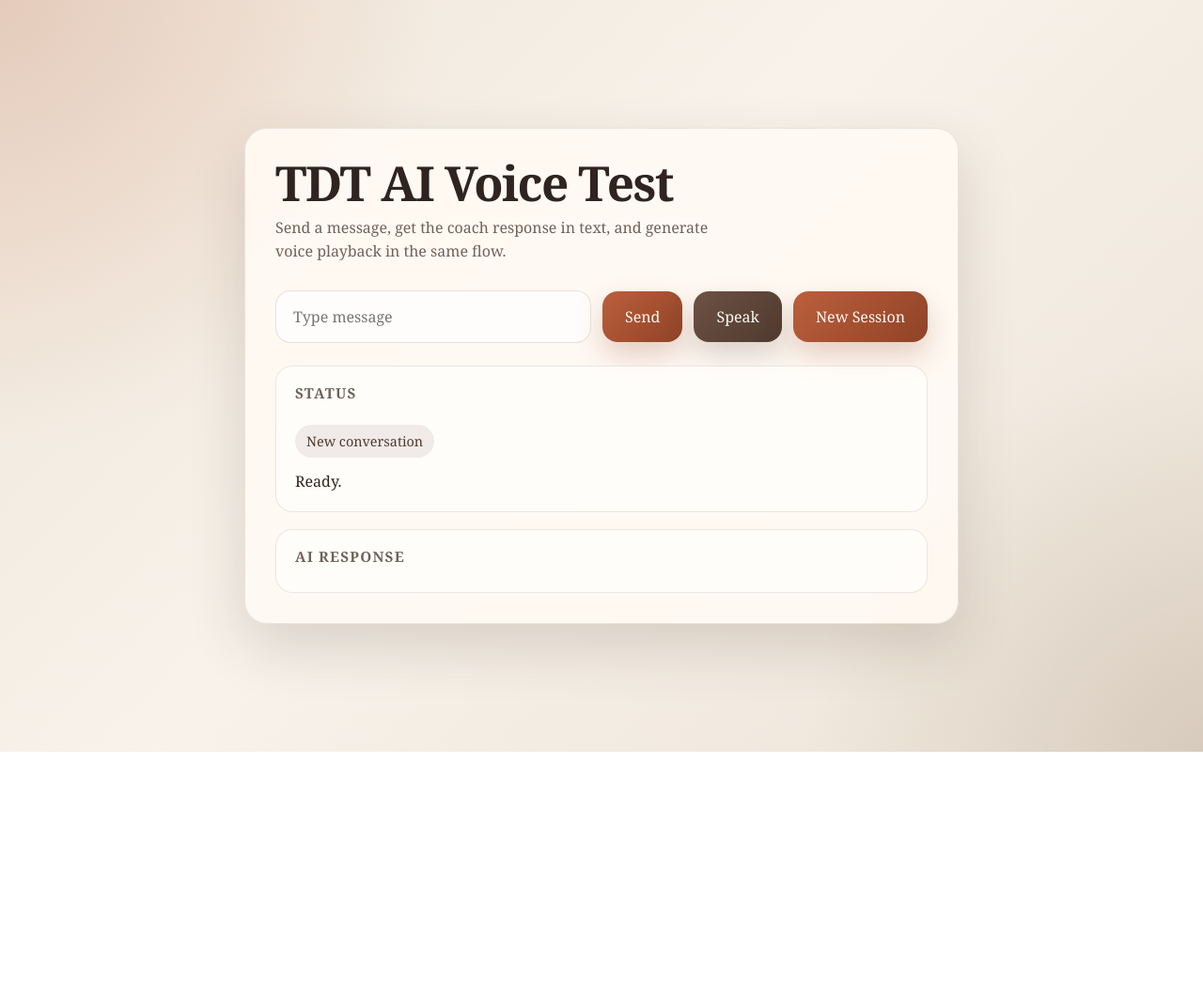
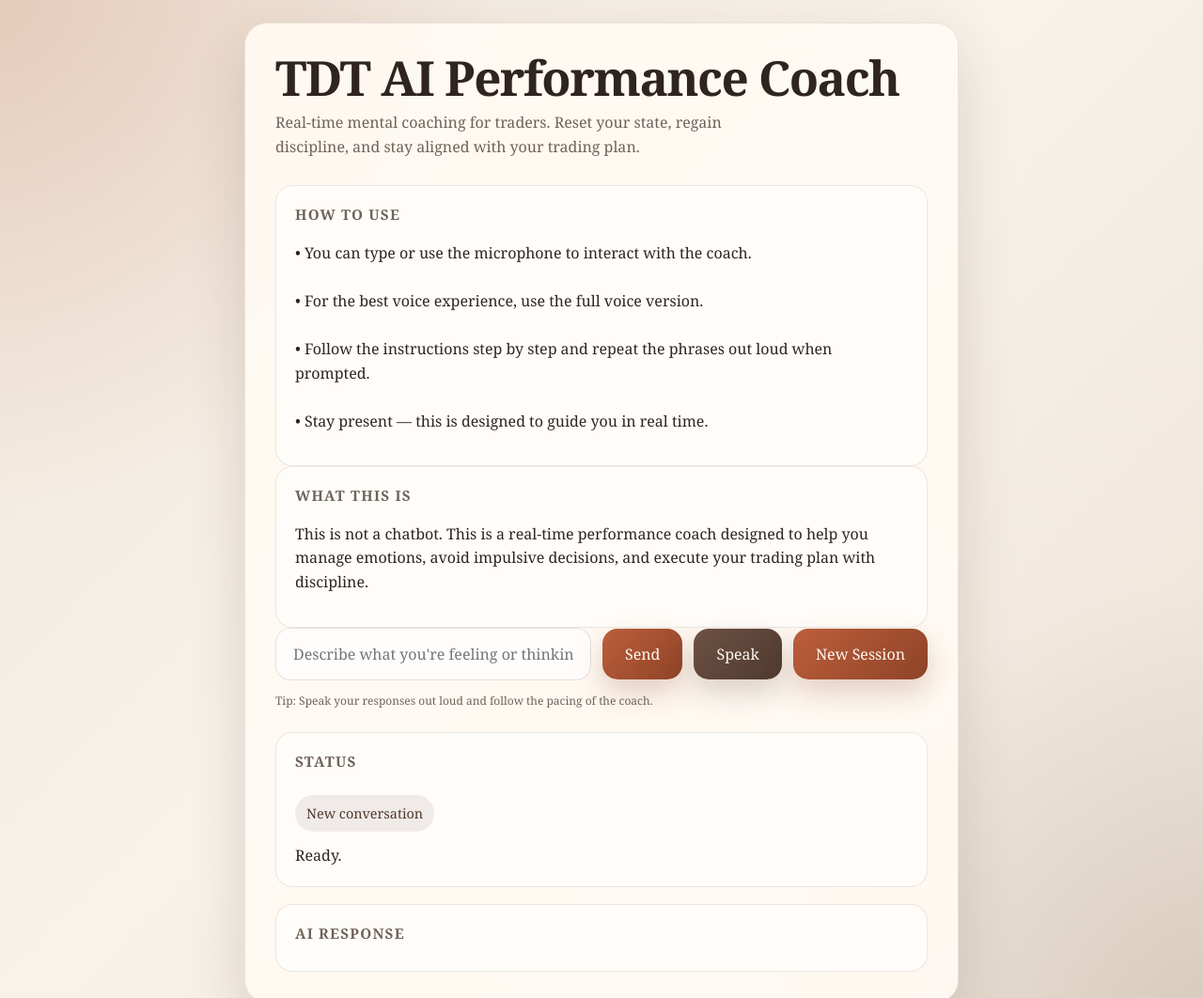
Before and after one commit to r4ullopezdev/voice-enabled-ai-assistant, a website: page index.html in a window 1280 px wide. Shown: the top 1062 px of the page at 94% size. Before the commit the page ends 800 px from the top, so only its background shows below. Drawn offline with Linux system fonts and the light colour scheme.

Commit message:
Polish UI copy for product feel

```diff
--- a/index.html
+++ b/index.html
@@ -128,6 +128,7 @@
       border-radius: 18px;
       padding: 18px 20px;
       background: rgba(255, 255, 255, 0.56);
+      line-height: 1.6;
     }
 
     .card h3 {
@@ -185,15 +186,41 @@
 </head>
 <body>
   <main class="app">
-    <h1>TDT AI Voice Test</h1>
-    <p class="subtitle">Send a message, get the coach response in text, and generate voice playback in the same flow.</p>
+    <h1>TDT AI Performance Coach</h1>
+    <p class="subtitle">
+      Real-time mental coaching for traders.
+      Reset your state, regain discipline, and stay aligned with your trading plan.
+    </p>
+
+    <div class="card">
+      <h3>How to use</h3>
+      <p>
+        • You can type or use the microphone to interact with the coach.<br><br>
+        • For the best voice experience, use the full voice version.<br><br>
+        • Follow the instructions step by step and repeat the phrases out loud when prompted.<br><br>
+        • Stay present — this is designed to guide you in real time.
+      </p>
+    </div>
+
+    <div class="card">
+      <h3>What this is</h3>
+      <p>
+        This is not a chatbot.
+        This is a real-time performance coach designed to help you manage emotions,
+        avoid impulsive decisions, and execute your trading plan with discipline.
+      </p>
+    </div>
 
     <div class="composer">
-      <input id="msg" placeholder="Type message" />
+      <input id="msg" placeholder="Describe what you're feeling or thinking right now..." />
       <button id="sendBtn" onclick="send()">Send</button>
       <button id="micBtn" class="mic-btn" onclick="toggleMic()">Speak</button>
       <button id="resetBtn" onclick="resetConversation()">New Session</button>
     </div>
+
+    <p class="subtitle" style="margin: 12px 0 0; font-size: 12px; max-width: none;">
+      Tip: Speak your responses out loud and follow the pacing of the coach.
+    </p>
 
     <section class="stack">
       <div class="card">
```
